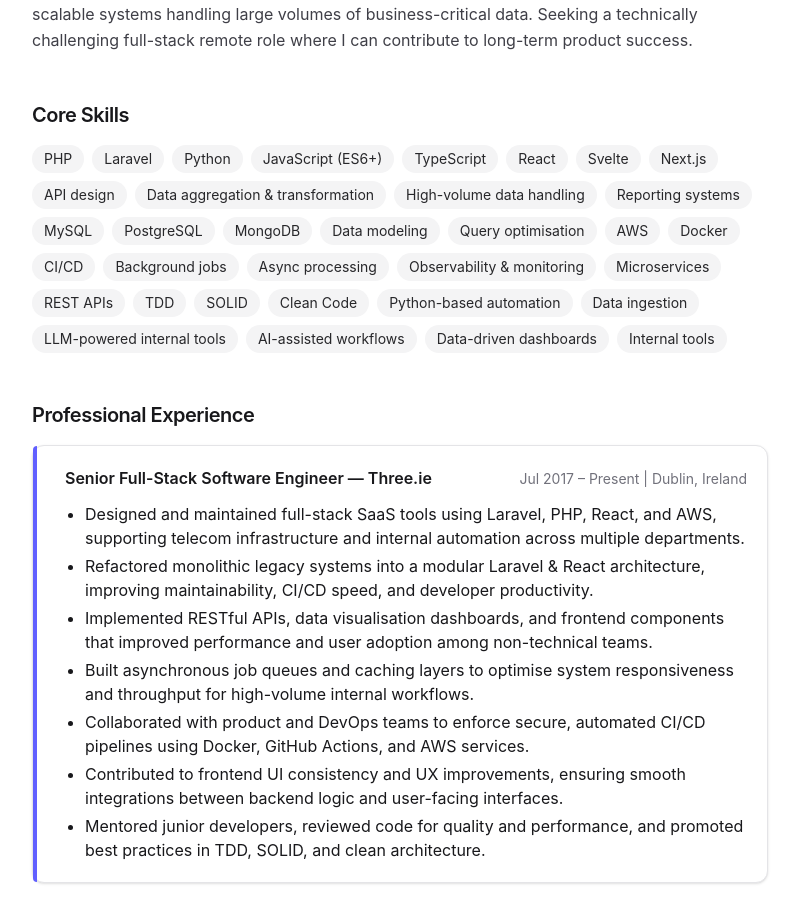
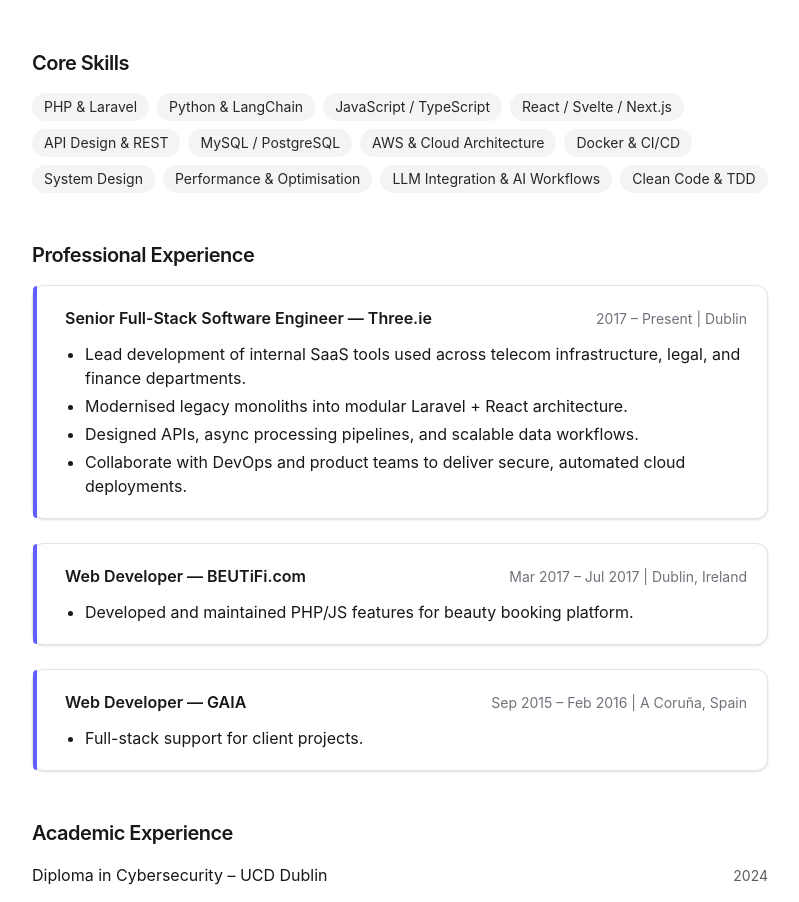
Before and after one commit to albertovalinocarro/albertovalinocarro.github.io, a React (Vite) app: page / in a window 1280 px wide. Shown: the part 364-1266 px from the top of the page, without its empty margins (240-1039 px from the left). Built offline with nearby package versions, Linux system fonts and the light colour scheme; no server answers.

Commit message:
Content -> portfolio

```diff
--- a/src/data/resume.ts
+++ b/src/data/resume.ts
@@ -1,4 +1,4 @@
-export const CV_VERSION = "2026-02-17-v1";
+export const CV_VERSION = "2026-02-17-v2-portfolio";
 
 export const resume = {
     name: "Alberto Valiño Carro",
@@ -15,58 +15,33 @@ export const resume = {
     },
 
     summary:
-        "Senior Full-Stack Developer with 8+ years of experience building data-heavy, cloud-native SaaS platforms using PHP, Laravel, MySQL, AWS, and modern frontend frameworks. Strong background in designing backend architectures, APIs, and internal platforms used by both technical and non-technical stakeholders. Experienced in owning features end-to-end, modernising legacy systems, improving observability, and collaborating closely with product and design teams. Comfortable leading initiatives, mentoring engineers, and delivering reliable, scalable systems handling large volumes of business-critical data. Seeking a technically challenging full-stack remote role where I can contribute to long-term product success.",
+        "Senior Full-Stack Developer with 8+ years of experience building scalable SaaS platforms and internal data systems using Laravel, PHP, React, and AWS. I design robust backend architectures, modernise legacy systems, and deliver reliable full-stack solutions used by cross-functional teams. Passionate about clean architecture, performance, and long-term product impact. Seeking a technically challenging full-stack remote role where I can contribute to long-term product success.",
 
     skills: [
-        "PHP",
-        "Laravel",
-        "Python",
-        "JavaScript (ES6+)",
-        "TypeScript",
-        "React",
-        "Svelte",
-        "Next.js",
-        "API design",
-        "Data aggregation & transformation",
-        "High-volume data handling",
-        "Reporting systems",
-        "MySQL",
-        "PostgreSQL",
-        "MongoDB",
-        "Data modeling",
-        "Query optimisation",
-        "AWS",
-        "Docker",
-        "CI/CD",
-        "Background jobs",
-        "Async processing",
-        "Observability & monitoring",
-        "Microservices",
-        "REST APIs",
-        "TDD",
-        "SOLID",
-        "Clean Code",
-        "Python-based automation",
-        "Data ingestion",
-        "LLM-powered internal tools",
-        "AI-assisted workflows",
-        "Data-driven dashboards",
-        "Internal tools",
+        "PHP & Laravel",
+        "Python & LangChain",
+        "JavaScript / TypeScript",
+        "React / Svelte / Next.js",
+        "API Design & REST",
+        "MySQL / PostgreSQL",
+        "AWS & Cloud Architecture",
+        "Docker & CI/CD",
+        "System Design",
+        "Performance & Optimisation",
+        "LLM Integration & AI Workflows",
+        "Clean Code & TDD",
     ],
 
     experience: [
         {
             role: "Senior Full-Stack Software Engineer",
             company: "Three.ie",
-            period: "Jul 2017 – Present | Dublin, Ireland",
+            period: "2017 – Present | Dublin",
             points: [
-                "Designed and maintained full-stack SaaS tools using Laravel, PHP, React, and AWS, supporting telecom infrastructure and internal automation across multiple departments.",
-                "Refactored monolithic legacy systems into a modular Laravel & React architecture, improving maintainability, CI/CD speed, and developer productivity.",
-                "Implemented RESTful APIs, data visualisation dashboards, and frontend components that improved performance and user adoption among non-technical teams.",
-                "Built asynchronous job queues and caching layers to optimise system responsiveness and throughput for high-volume internal workflows.",
-                "Collaborated with product and DevOps teams to enforce secure, automated CI/CD pipelines using Docker, GitHub Actions, and AWS services.",
-                "Contributed to frontend UI consistency and UX improvements, ensuring smooth integrations between backend logic and user-facing interfaces.",
-                "Mentored junior developers, reviewed code for quality and performance, and promoted best practices in TDD, SOLID, and clean architecture.",
+                "Lead development of internal SaaS tools used across telecom infrastructure, legal, and finance departments.",
+                "Modernised legacy monoliths into modular Laravel + React architecture.",
+                "Designed APIs, async processing pipelines, and scalable data workflows.",
+                "Collaborate with DevOps and product teams to deliver secure, automated cloud deployments.",
             ],
         },
         {
@@ -89,26 +64,21 @@ export const resume = {
 
     education: [
         { title: "Diploma in Cybersecurity – UCD Dublin", year: "2024" },
-        {
-            title: "Bachelor’s in Software Development – CPR A Fundación, A Coruña",
-            year: "2013–2017",
-        },
+        { title: "BSc in Software Development", year: "2013–2017" },
     ],
 
     projects: [
         "Led the development of a cloud-based data platform for telecom asset management, enabling remote operations and reducing field intervention time by 30%.",
         "Built tailored web applications for business-specific workflows, increasing non-technical user adoption.",
         "Modernised legacy PHP and JavaScript systems by refactoring them into a scalable Laravel and React architecture, significantly improving maintainability and test coverage.",
-        "Spearheaded the migration to AWS (S3, RDS, EC2, IAM, CloudWatch) and GitHub, streamlining CI/CD and strengthening security practices.",
+        "Spearheaded the migration to AWS (S3, SQS, RDS, EC2, IAM, CloudWatch) and GitHub, streamlining CI/CD and strengthening security practices.",
         "Delivered AWS-integrated SaaS tools and dashboards used by cross-functional teams, including executives.",
     ],
 
     extras: [
         "Fluent in English & Spanish",
-        "Leadership: Mentored junior developers and guided new team members through onboarding, fostering a collaborative, high-performing culture within distributed teams.",
-        "Proactive, analytical, and structured approach to solving engineering challenges.",
-        "Keen on continuous learning: DevOps, LLMs, Automation, Blockchain.",
-        "Culture Fit: Proactive, team-oriented, comfortable in distributed and remote fast-paced environments, with a strong focus on customer impact and product outcomes.",
+        "Mentor & team collaborator",
+        "Interested in DevOps, AI, LLMs, Automation, Blockchain, and scalable architectures",
     ],
 
     socials: {
```
